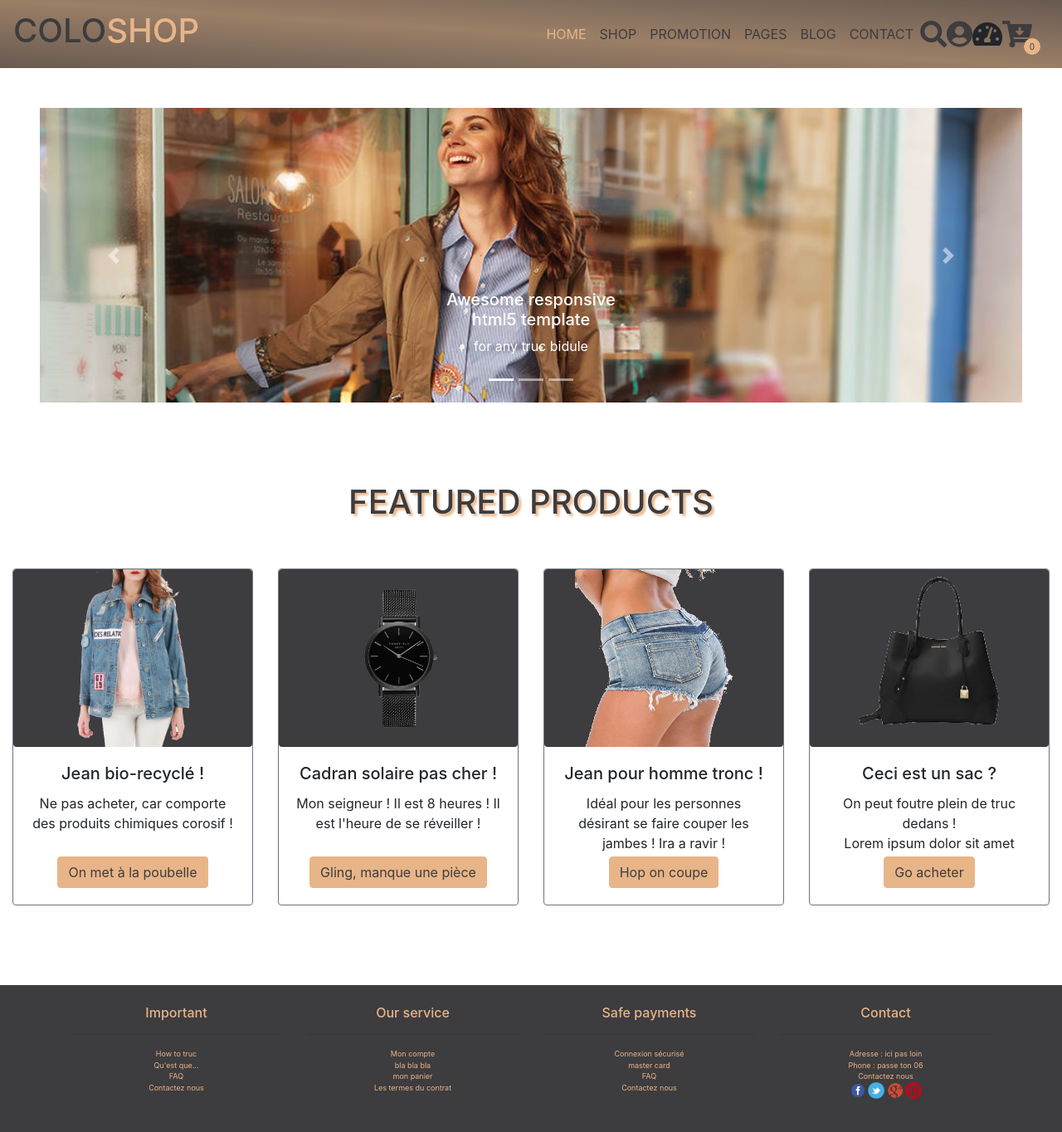
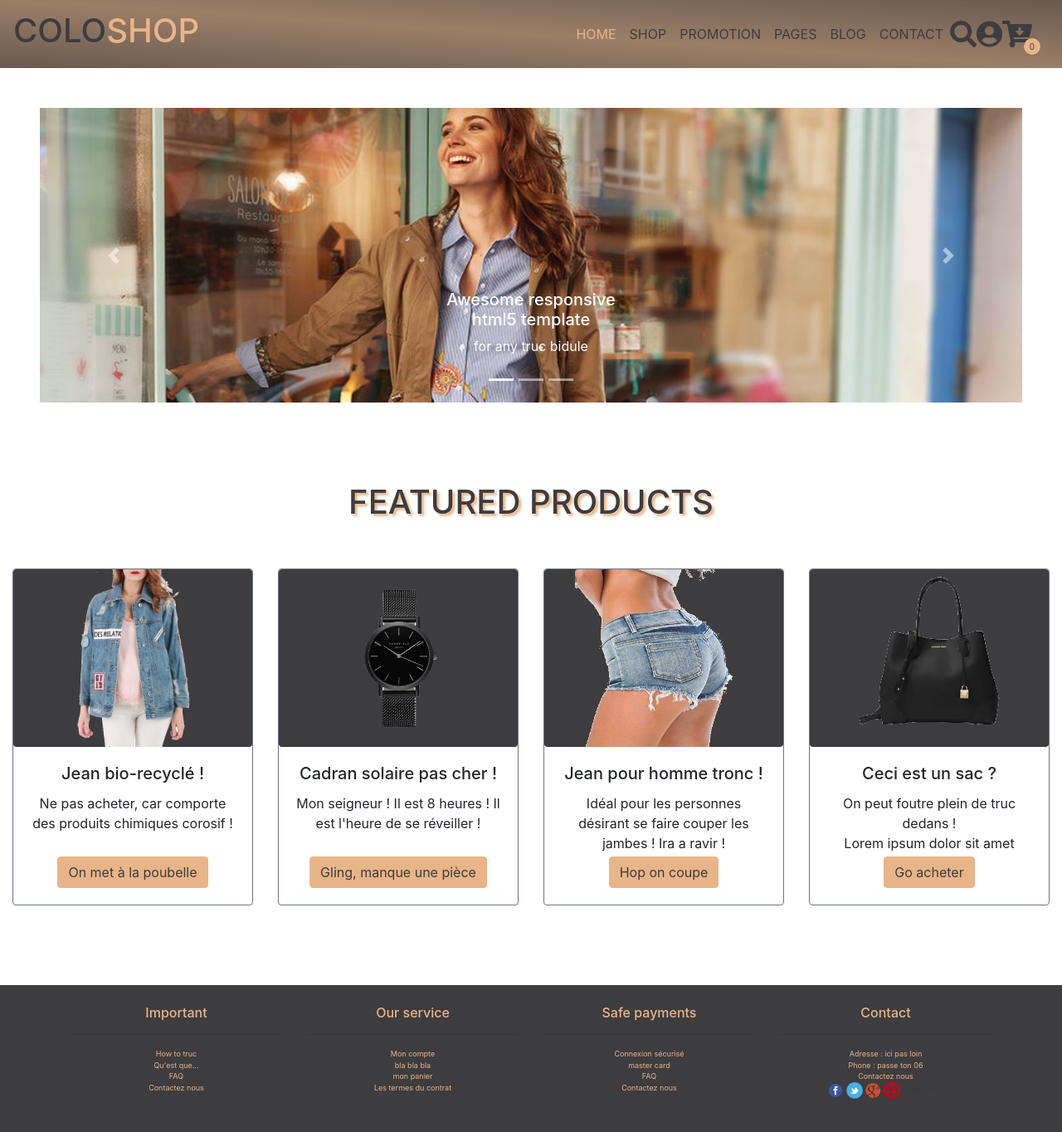
Before and after one commit to thibaultgdefrance/afpa, a PHP site: page / in a window 1280 px wide. Shown: the whole page at 83% size. Run offline with PHP 8.4, Linux system fonts and the light colour scheme; some libraries are stand-ins or nearby versions.

Commit message:
ajoute lien admin

```diff
--- a/afpa/css/index14.css
+++ b/afpa/css/index14.css
@@ -30,3 +30,7 @@
 	line-height: 20px;
 	font-size: 10px;
 }
+
+.CColoShop1, .fa{
+color:#3d3c3f !important;
+}
--- a/afpa/index.html
+++ b/afpa/index.html
@@ -206,7 +206,6 @@
 		      	<!-- <img class="iconPersoThumbnail"  data-toggle="modal" data-target="#ModalConnexion1" id="btnConnexion1" src="./images/cart.png" alt="icon-search"> -->
 			    <i  id="btnSearch" class="fa fa-search fa-2x" aria-hidden="true"></i>
 				<i  data-toggle="modal" data-target="#ModalConnexion2" id="btnConnexion2" class="fa fa-user-circle fa-2x" aria-hidden="true"></i>
-				<i  data-toggle="modal" data-target="#ModalConnexion3" id="btnConnexion3" class="fas fa-tachometer-alt fa-2x" aria-hidden="true"></i>
 			    <i  data-toggle="modal" data-target="#ModalConnexion1" id="btnConnexion1" class="fa fa-cart-arrow-down fa-2x" aria-hidden="true"></i><div id="SpanNbCart">0</div>
 		    </form>
 
@@ -369,7 +368,8 @@
 		      		<img class="iconPersoThumbnail"  src="./media/facebook.png" alt="facebook">
 		      		<img class="iconPersoThumbnail"  src="./media/twitter.png" alt="twitter">
 		      		<img class="iconPersoThumbnail"  src="./media/googlePlus.png" alt="googlePlus">
-		      		<img class="iconPersoThumbnail"  src="./media/pinterest.png" alt="pinterest">
+					<img class="iconPersoThumbnail"  src="./media/pinterest.png" alt="pinterest">
+					<a class="CColoShop1" href="admin.html">Page admin</a>
 				</p>
 			</div>
 		</div>
```
